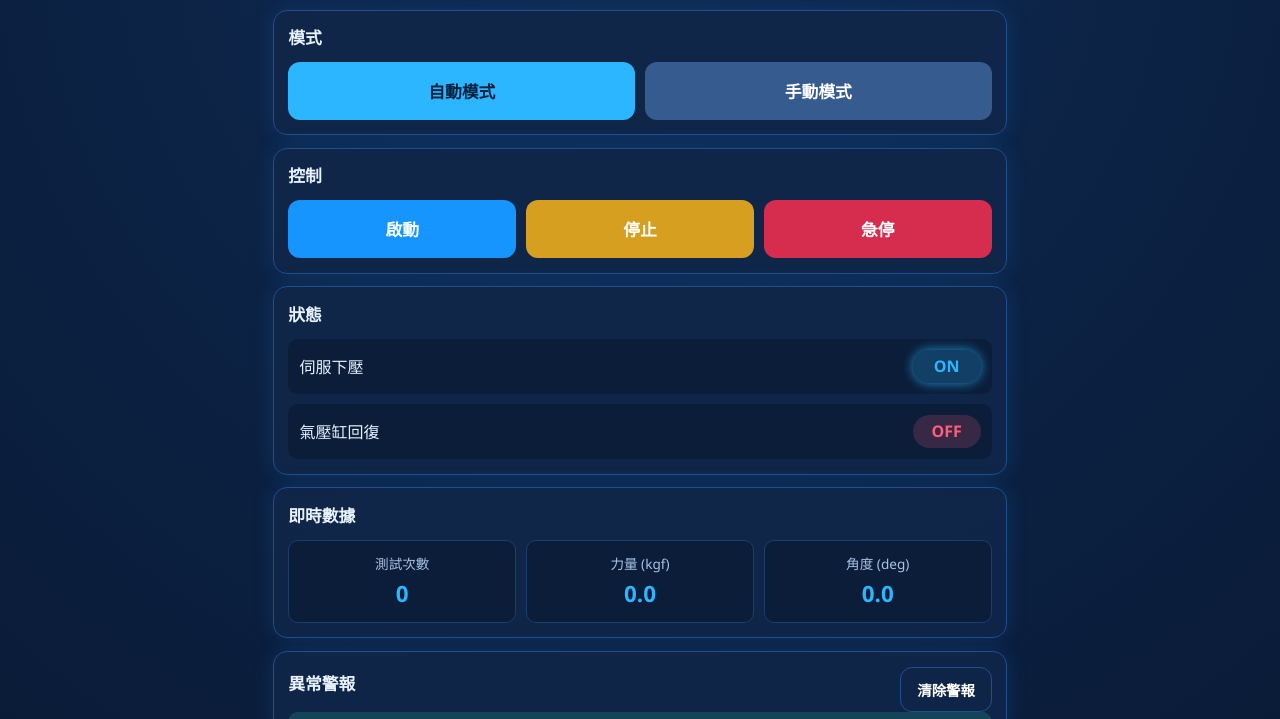
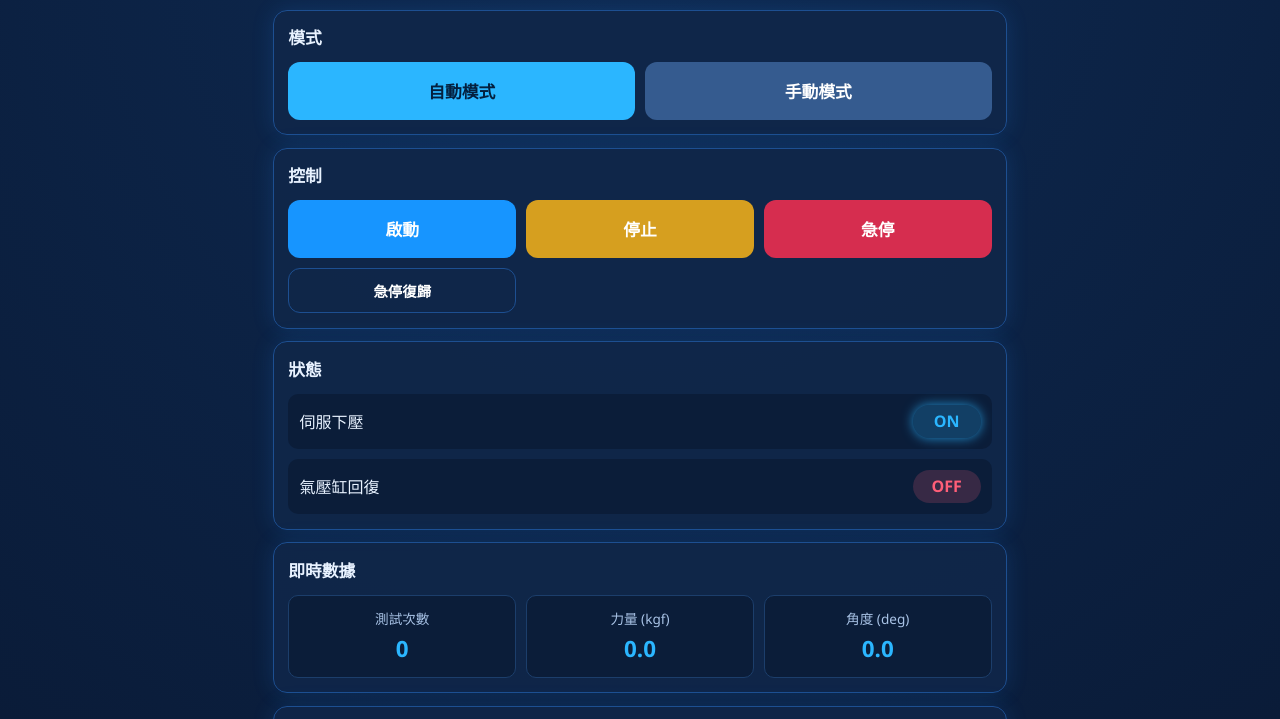
Before and after one commit to jrf96324-cmd/motorcycle-center-stand-test, a plain HTML site: page index.html in a window 1280 px wide. Shown: the part 79-798 px from the top of the page. Drawn offline with Linux system fonts and the light colour scheme.

Commit message:
Clarify emergency reset controls

```diff
--- a/index.html
+++ b/index.html
@@ -29,6 +29,7 @@
           <button id="startBtn" class="btn primary" type="button">啟動</button>
           <button id="stopBtn" class="btn warning" type="button">停止</button>
           <button id="estopBtn" class="btn danger" type="button">急停</button>
+          <button id="resetEmergencyBtn" class="btn ghost" type="button" disabled>急停復歸</button>
         </div>
       </section>
 
@@ -67,7 +68,7 @@
       <section class="panel alarm-panel" aria-label="異常警報">
         <div class="panel-title-row">
           <h2>異常警報</h2>
-          <button id="clearAlarmBtn" class="btn ghost" type="button">清除警報</button>
+          <button id="clearAlarmBtn" class="btn ghost" type="button">清除警報紀錄</button>
         </div>
         <ul id="alarmList" class="alarm-list">
           <li class="alarm-item ok">目前無異常</li>
```
